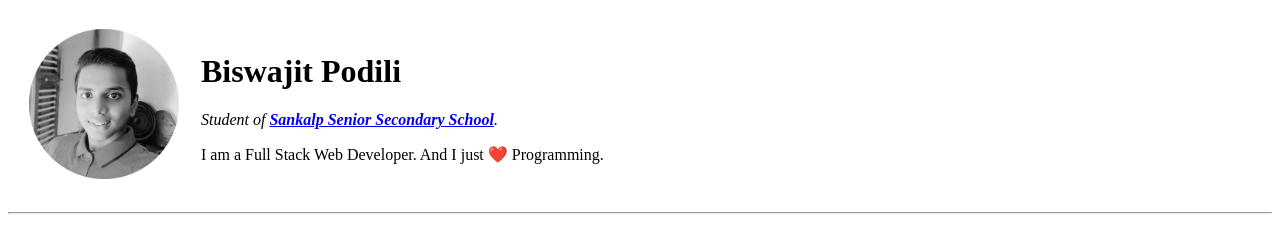
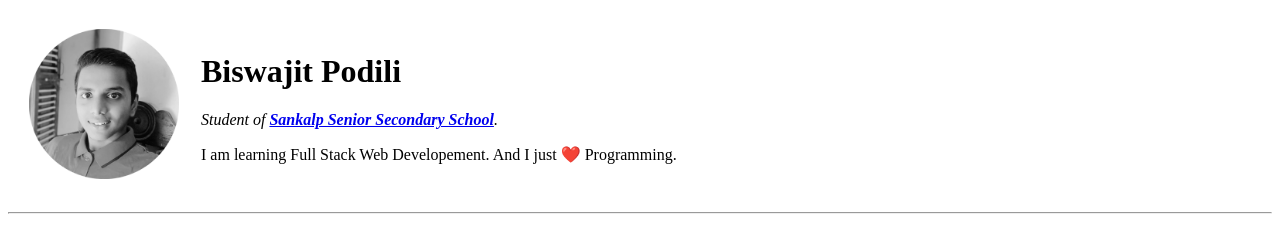
Before and after one commit to biswajitpodili/cv, a plain HTML site: page index.html in a window 1280 px wide. Shown: the top 230 px of the page. Drawn offline with Linux system fonts and the light colour scheme.

Commit message:
updated Bio

```diff
--- a/index.html
+++ b/index.html
@@ -12,7 +12,7 @@
       <td><img src="Images/biswajit.png" alt="Biswajit's Profile" height="150"></td>
       <td><h1><b>Biswajit Podili</b></h1>
       <p><em>Student of <strong><a href="https://sankalpschool.in/">Sankalp Senior Secondary School</a></strong>.</em></p>
-      <p>I am a Full Stack Web Developer. And I just ❤️ Programming.</p></td>
+      <p>I am learning Full Stack Web Developement. And I just ❤️ Programming.</p></td>
     </tr>
   </table>
   <hr>
```
